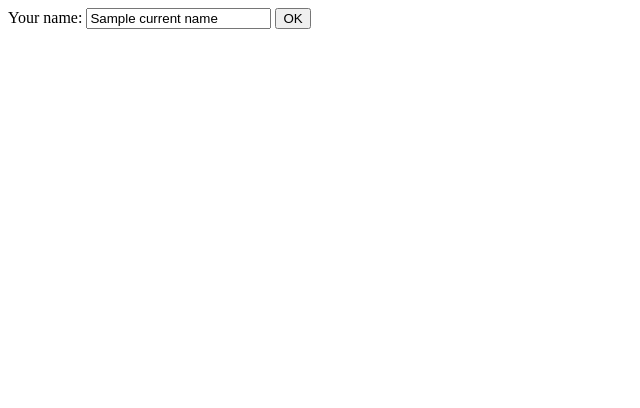
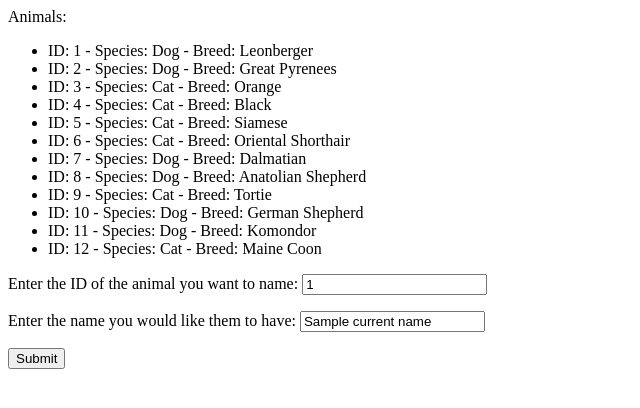
Before and after one commit to mryanh20/Hackathon-Null-Pointers, a Django app: template namepet/Pet/templates/name.html in a window 1280 px wide. Shown: the top 408 px of the page, without its empty margins (0-640 px from the left). Run offline with Django 5.2, Linux system fonts and the light colour scheme; data comes from the database, SQL or seed files in the repository; both versions use the stored data as it was after the commit; tables that the repository leaves empty hold one stand-in row (values such as "Sample post"); the template is opened without the code that fills it: values that come from a table or form of the project are taken from there, most other values are stand-ins (such as "Sample title", 1, 10 or a date in 2020); parts of the project's set-up code (start-up, migrations or seed data) failed here and were passed over.

Commit message:
Finished name submission system

```diff
--- a/namepet/Pet/forms.py
+++ b/namepet/Pet/forms.py
@@ -1,5 +1,5 @@
 from django import forms
 
-
-class NameForm(forms.Form):
-    your_name = forms.CharField(label="Animal name", max_length=100)
+class PetForm(forms.Form):
+    animal_name = forms.CharField(label="Animal name", max_length=100)
+    animal_id = forms.IntegerField(label="Animal ID")
--- a/namepet/Pet/models.py
+++ b/namepet/Pet/models.py
@@ -10,6 +10,6 @@ class Adoptee(models.Model):
 
     def __str__(self):
         if self.name:
-            return self.species + " - " + self.name + " - " + self.breed
+            return str(self.id) + " - " + self.species + " - " + self.breed + " - " + self.name
         else:
-            return self.species + " - To Be Named" + " - " + self.breed
+            return str(self.id) + " - " + self.species + " - " + self.breed + " - Unnamed"
--- a/namepet/Pet/templates/list.html
+++ b/namepet/Pet/templates/list.html
@@ -2,6 +2,6 @@ Animals:
 
 <ul>
     {% for adoptee in adoptees %}
-        <li>{{ adoptee.species }} - {{ adoptee.breed }} </li>
+        <li>ID: {{ adoptee.id }} - Species: {{ adoptee.species }} - Breed: {{ adoptee.breed }} </li>
     {% endfor %}
 </ul>
--- a/namepet/Pet/templates/name.html
+++ b/namepet/Pet/templates/name.html
@@ -1,5 +1,16 @@
-<form action="/your-name/" method="post">
-    <label for="your_name">Your name: </label>
-    <input id="your_name" type="text" name="your_name" value="{{ current_name }}">
-    <input type="submit" value="OK">
+<form action="/pet/submitname/" method="post">
+    {% csrf_token %}
+    Animals:
+
+    <ul>
+        {% for adoptee in adoptees %}
+            <li>ID: {{ adoptee.id }} - Species: {{ adoptee.species }} - Breed: {{ adoptee.breed }} </li>
+        {% endfor %}
+    </ul>
+    <label for="animal_id">Enter the ID of the animal you want to name: </label>
+    <input id="animal_id" type ="text" name="animal_id" value="{{ current_id }}">
+
+    <label for="animal_name"><p>Enter the name you would like them to have: </label>
+    <input id="animal_name" type="text" name="animal_name" value="{{ current_name }}"></p>
+    <p><input type="submit" value="Submit"></p>
 </form>
--- /dev/null
+++ b/namepet/Pet/templates/success.html
@@ -0,0 +1 @@
+<p>You successfully named the pet!</p>
--- a/namepet/Pet/urls.py
+++ b/namepet/Pet/urls.py
@@ -9,4 +9,5 @@ urlpatterns = [
     path("jsondog/", views.json_dogs, name = "list"),
     path("jsoncat/", views.json_cats, name = "list"),
     path("jsonunnamed/", views.json_unnamed, name = "list"),
+    path("submitname/", views.get_name, name="name")
 ]
```
Also changed, not shown: namepet/Pet/views.py (+23 -2 lines), namepet/db.sqlite3.
